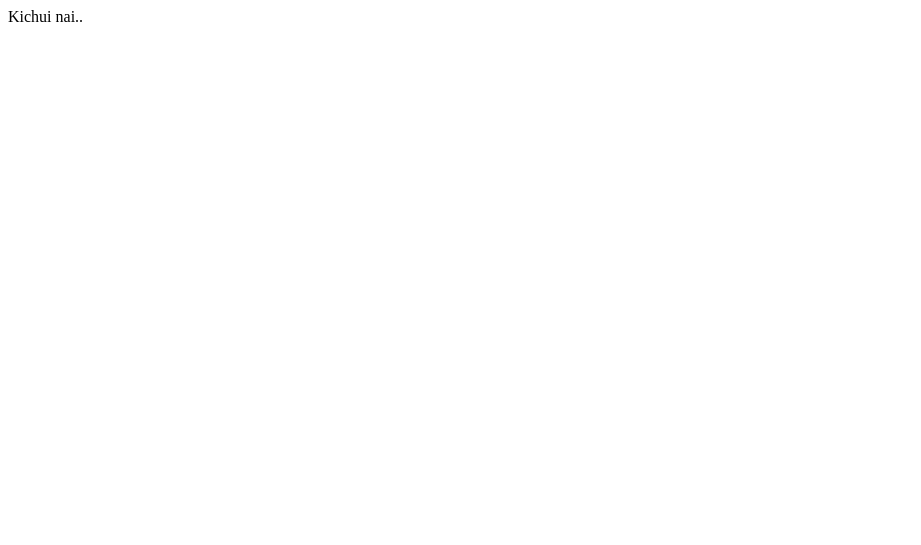
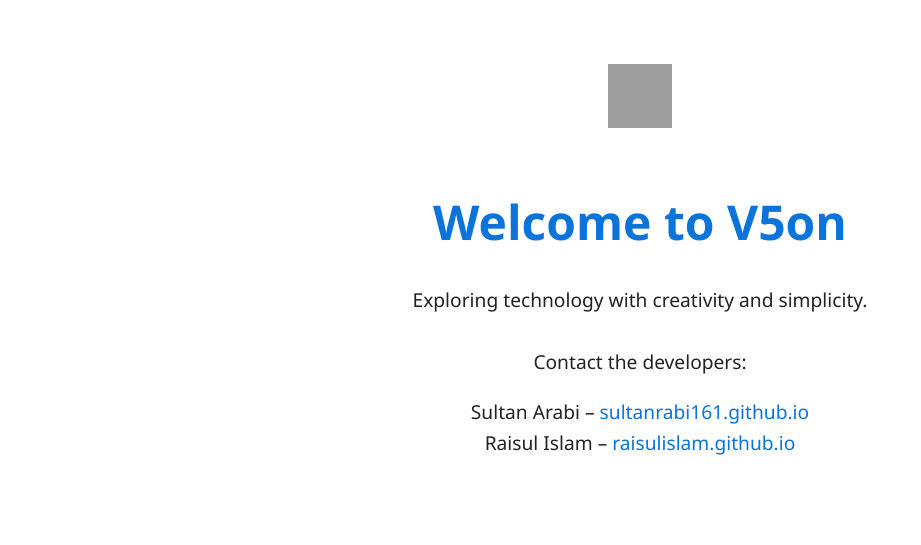
Before and after one commit to v5on/v5on.github.io, a plain HTML site: page index.html in a window 1280 px wide. Shown: the whole page, without its empty margins (0-921 px from the left). Drawn offline with Linux system fonts and the light colour scheme; grey boxes are pictures that could not be loaded.

Commit message:
Update index.html

```diff
--- a/index.html
+++ b/index.html
@@ -1 +1,81 @@
-Kichui nai..
+<!DOCTYPE html>
+<html lang="en">
+<head>
+  <meta charset="UTF-8" />
+  <meta name="viewport" content="width=device-width, initial-scale=1.0" />
+  <title>Welcome to V5on</title>
+  <meta name="description" content="V5on – A platform exploring technology with creativity and simplicity." />
+  <meta name="keywords" content="V5on, technology, web development, creativity, simplicity, Sultan Rabi, Raisul Islam" />
+  <meta name="author" content="Sultan Arabi, Raisul Islam" />
+  <link rel="icon" href="https://cdn-icons-png.flaticon.com/512/6577/6577281.png" type="image/png" />
+  <style>
+    body {
+      font-family: 'Segoe UI', Tahoma, Geneva, Verdana, sans-serif;
+      background: #fff;
+      color: #222;
+      margin: 0;
+      padding: 3em 1em;
+      line-height: 1.6;
+      text-align: center;
+    }
+
+    img.logo {
+      width: 64px;
+      height: 64px;
+      margin-bottom: 1em;
+    }
+
+    h1 {
+      font-size: 2.5em;
+      color: #0a74da;
+      margin-bottom: 0.5em;
+    }
+
+    p {
+      font-size: 1.1em;
+    }
+
+    a {
+      color: #0a74da;
+      text-decoration: none;
+    }
+
+    a:hover {
+      text-decoration: underline;
+    }
+
+    .contact {
+      margin-top: 2em;
+    }
+
+    @media (min-width: 600px) {
+      body {
+        padding: 4em;
+      }
+
+      h1 {
+        font-size: 3em;
+      }
+
+      p {
+        font-size: 1.2em;
+      }
+    }
+  </style>
+</head>
+<body>
+
+  <img src="https://cdn-icons-png.flaticon.com/512/6577/6577281.png" alt="V5on Logo" class="logo" />
+  <h1>Welcome to V5on</h1>
+  <p>Exploring technology with creativity and simplicity.</p>
+
+  <div class="contact">
+    <p>Contact the developers:</p>
+    <p>
+      Sultan Arabi – <a href="https://sultanrabi161.github.io" target="_blank">sultanrabi161.github.io</a><br>
+      Raisul Islam – <a href="https://raisulislam.github.io" target="_blank">raisulislam.github.io</a>
+    </p>
+  </div>
+
+</body>
+</html>
```
